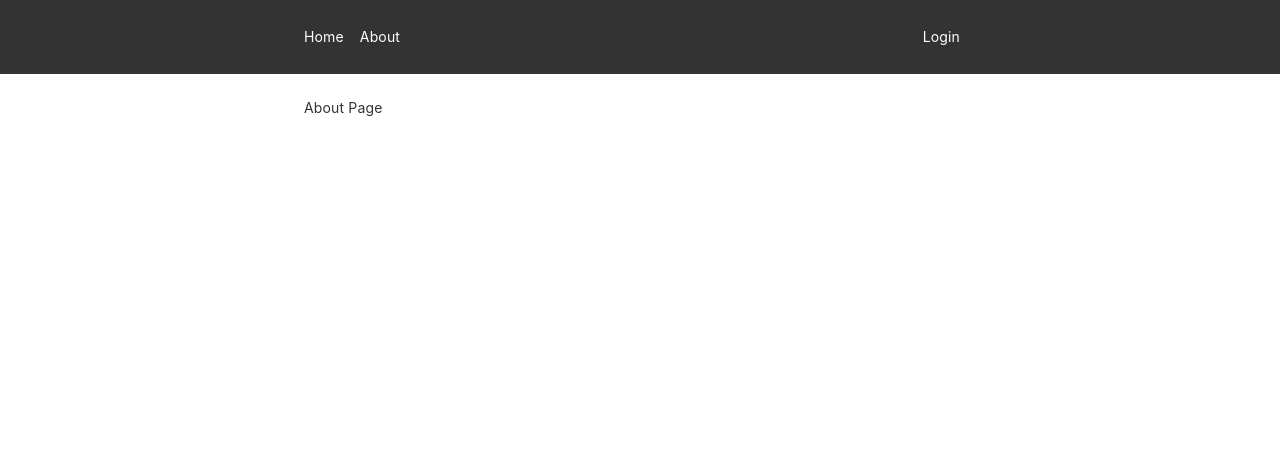
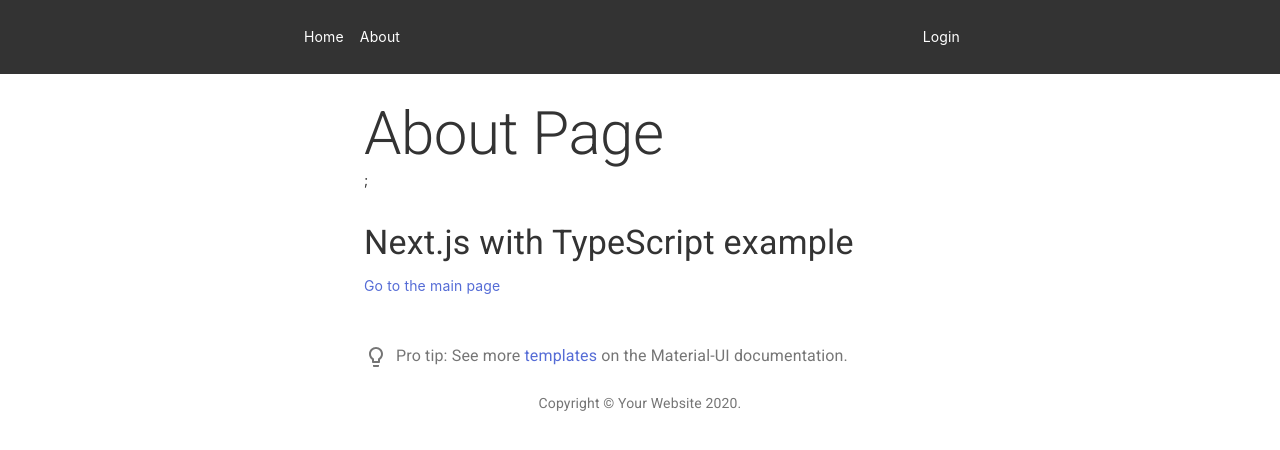
Before and after one commit to tundera/next-mui, a Next.js app: page /about in a window 1280 px wide. Shown: the top 450 px of the page. Built offline with nearby package versions, Linux system fonts and the light colour scheme; no server answers.

Commit message:
formatting

```diff
--- /dev/null
+++ b/lib/init-middleware.js
@@ -0,0 +1,13 @@
+// Helper method to wait for a middleware to execute before continuing
+// And to throw an error when an error happens in a middleware
+export default function initMiddleware(middleware) {
+    return (req, res) =>
+        new Promise((resolve, reject) => {
+            middleware(req, res, (result) => {
+                if (result instanceof Error) {
+                    return reject(result);
+                }
+                return resolve(result);
+            });
+        });
+}
--- /dev/null
+++ b/src/components/Copyright/index.tsx
@@ -0,0 +1,16 @@
+import React from 'react';
+import Typography from '@material-ui/core/Typography';
+import MuiLink from '@material-ui/core/Link';
+
+export default function Copyright() {
+    return (
+        <Typography variant="body2" color="textSecondary" align="center">
+            {'Copyright © '}
+            <MuiLink color="inherit" href="https://material-ui.com/">
+                Your Website
+            </MuiLink>{' '}
+            {new Date().getFullYear()}
+            {'.'}
+        </Typography>
+    );
+}
--- a/src/components/Header/index.tsx
+++ b/src/components/Header/index.tsx
@@ -1,4 +1,3 @@
-import { FC } from 'react';
 import Link from 'next/link';
 
 interface Props {
--- /dev/null
+++ b/src/components/Link/index.tsx
@@ -0,0 +1,97 @@
+// /* eslint-disable jsx-a11y/anchor-has-content */
+import * as React from 'react';
+import clsx from 'clsx';
+import { useRouter } from 'next/router';
+import NextLink, { LinkProps as NextLinkProps } from 'next/link';
+import MuiLink, { LinkProps as MuiLinkProps } from '@material-ui/core/Link';
+
+type NextComposedProps = Omit<
+    React.AnchorHTMLAttributes<HTMLAnchorElement>,
+    'href'
+> &
+    NextLinkProps;
+
+// eslint-disable-next-line react/display-name
+const NextComposed = React.forwardRef<HTMLAnchorElement, NextComposedProps>(
+    (props, ref) => {
+        const {
+            as,
+            href,
+            replace,
+            scroll,
+            passHref,
+            shallow,
+            prefetch,
+            ...other
+        } = props;
+
+        return (
+            <NextLink
+                href={href}
+                prefetch={prefetch}
+                as={as}
+                replace={replace}
+                scroll={scroll}
+                shallow={shallow}
+                passHref={passHref}
+            >
+                <a ref={ref} {...other} />
+            </NextLink>
+        );
+    }
+);
+
+interface LinkPropsBase {
+    activeClassName?: string;
+    innerRef?: React.Ref<HTMLAnchorElement>;
+    naked?: boolean;
+}
+
+export type LinkProps = LinkPropsBase &
+    NextComposedProps &
+    Omit<MuiLinkProps, 'href'>;
+
+// A styled version of the Next.js Link component:
+// https://nextjs.org/docs/#with-link
+function Link(props: LinkProps) {
+    const {
+        href,
+        activeClassName = 'active',
+        className: classNameProps,
+        innerRef,
+        naked,
+        ...other
+    } = props;
+
+    const router = useRouter();
+    const pathname = typeof href === 'string' ? href : href.pathname;
+    const className = clsx(classNameProps, {
+        [activeClassName]: router.pathname === pathname && activeClassName,
+    });
+
+    if (naked) {
+        return (
+            <NextComposed
+                className={className}
+                ref={innerRef}
+                href={href}
+                {...other}
+            />
+        );
+    }
+
+    return (
+        <MuiLink
+            component={NextComposed}
+            className={className}
+            ref={innerRef}
+            href={href as string}
+            {...other}
+        />
+    );
+}
+
+// eslint-disable-next-line react/display-name
+export default React.forwardRef<HTMLAnchorElement, LinkProps>((props, ref) => (
+    <Link {...props} innerRef={ref} />
+));
--- /dev/null
+++ b/src/components/ProTip/index.tsx
@@ -0,0 +1,39 @@
+import React from 'react';
+import { createStyles, makeStyles, Theme } from '@material-ui/core/styles';
+import Link from '@material-ui/core/Link';
+import SvgIcon, { SvgIconProps } from '@material-ui/core/SvgIcon';
+import Typography from '@material-ui/core/Typography';
+
+function LightBulbIcon(props: SvgIconProps) {
+    return (
+        <SvgIcon {...props}>
+            <path d="M9 21c0 .55.45 1 1 1h4c.55 0 1-.45 1-1v-1H9v1zm3-19C8.14 2 5 5.14 5 9c0 2.38 1.19 4.47 3 5.74V17c0 .55.45 1 1 1h6c.55 0 1-.45 1-1v-2.26c1.81-1.27 3-3.36 3-5.74 0-3.86-3.14-7-7-7zm2.85 11.1l-.85.6V16h-4v-2.3l-.85-.6C7.8 12.16 7 10.63 7 9c0-2.76 2.24-5 5-5s5 2.24 5 5c0 1.63-.8 3.16-2.15 4.1z" />
+        </SvgIcon>
+    );
+}
+
+const useStyles = makeStyles((theme: Theme) =>
+    createStyles({
+        root: {
+            margin: theme.spacing(6, 0, 3),
+        },
+        lightBulb: {
+            verticalAlign: 'middle',
+            marginRight: theme.spacing(1),
+        },
+    })
+);
+
+export default function ProTip() {
+    const classes = useStyles();
+    return (
+        <Typography className={classes.root} color="textSecondary">
+            <LightBulbIcon className={classes.lightBulb} />
+            Pro tip: See more{' '}
+            <Link href="https://material-ui.com/getting-started/templates/">
+                templates
+            </Link>{' '}
+            on the Material-UI documentation.
+        </Typography>
+    );
+}
--- a/src/pages/_app.tsx
+++ b/src/pages/_app.tsx
@@ -1,12 +1,16 @@
 import React from 'react';
+
 import Head from 'next/head';
 import { AppProps } from 'next/app';
 import { ThemeProvider } from '@material-ui/core/styles';
 import CssBaseline from '@material-ui/core/CssBaseline';
 import theme from '../../src/theme';
+import Layout from '../components/Layout';
+import { useFetchUser } from '../../lib/user';
 
 export default function MyApp(props: AppProps) {
     const { Component, pageProps } = props;
+    const { user, loading } = useFetchUser();
 
     React.useEffect(() => {
         // Remove the server-side injected CSS.
@@ -17,7 +21,7 @@ export default function MyApp(props: AppProps) {
     }, []);
 
     return (
-        <React.Fragment>
+        <>
             <Head>
                 <title>My page</title>
                 <meta
@@ -26,10 +30,12 @@ export default function MyApp(props: AppProps) {
                 />
             </Head>
             <ThemeProvider theme={theme}>
-                {/* CssBaseline kickstart an elegant, consistent, and simple baseline to build upon. */}
-                <CssBaseline />
-                <Component {...pageProps} />
+                <Layout user={user} loading={loading}>
+                    {/* CssBaseline kickstart an elegant, consistent, and simple baseline to build upon. */}
+                    <CssBaseline />
+                    <Component {...pageProps} />
+                </Layout>
             </ThemeProvider>
-        </React.Fragment>
+        </>
     );
 }
--- a/src/pages/about.tsx
+++ b/src/pages/about.tsx
@@ -2,15 +2,24 @@
 // import auth0 from '../../lib/auth0';
 import { NextPage } from 'next';
 
-import Layout from '../components/Layout';
-import { useFetchUser } from '../../lib/user';
+import { Typography, Container, Box } from '@material-ui/core';
+import Copyright from '../components/Copyright';
+import Link from '../components/Link';
+import ProTip from '../components/ProTip';
 
 const About: NextPage = () => {
-    const { user, loading } = useFetchUser();
     return (
-        <Layout user={user} loading={loading}>
-            <div>About Page</div>
-        </Layout>
+        <Container maxWidth="sm">
+            <Typography variant="h2">About Page</Typography>;
+            <Box my={4}>
+                <Typography variant="h4" component="h1" gutterBottom>
+                    Next.js with TypeScript example
+                </Typography>
+                <Link href="/">Go to the main page</Link>
+                <ProTip />
+                <Copyright />
+            </Box>
+        </Container>
     );
 };
 
--- /dev/null
+++ b/src/pages/api/cors.js
@@ -0,0 +1,19 @@
+import Cors from 'cors';
+import initMiddleware from '../../../lib/init-middleware';
+
+// Initialize the cors middleware
+const cors = initMiddleware(
+    // You can read more about the available options here: https://github.com/expressjs/cors#configuration-options
+    Cors({
+        // Only allow requests with GET, POST and OPTIONS
+        methods: ['GET', 'POST', 'OPTIONS'],
+    })
+);
+
+export default async function handler(req, res) {
+    // Run cors
+    await cors(req, res);
+
+    // Rest of the API logic
+    res.json({ message: 'CORS request successful' });
+}
--- a/src/theme/index.ts
+++ b/src/theme/index.ts
@@ -1,13 +1,36 @@
+// import { createMuiTheme } from '@material-ui/core/styles';
+
+// // Create a theme instance.
+// const theme = createMuiTheme({
+//     palette: {
+//         primary: {
+//             main: '#88D6BA',
+//         },
+//         secondary: {
+//             main: '#D688A3',
+//         },
+//         background: {
+//             default: '#fff',
+//         },
+//     },
+// });
+
+// export default theme;
+
 import { createMuiTheme } from '@material-ui/core/styles';
+import red from '@material-ui/core/colors/red';
 
 // Create a theme instance.
 const theme = createMuiTheme({
     palette: {
         primary: {
-            main: '#88D6BA',
+            main: '#556cd6',
         },
         secondary: {
-            main: '#D688A3',
+            main: '#19857b',
+        },
+        error: {
+            main: red.A400,
         },
         background: {
             default: '#fff',
```
Also changed, not shown: src/pages/index.tsx (+18 -9 lines).
